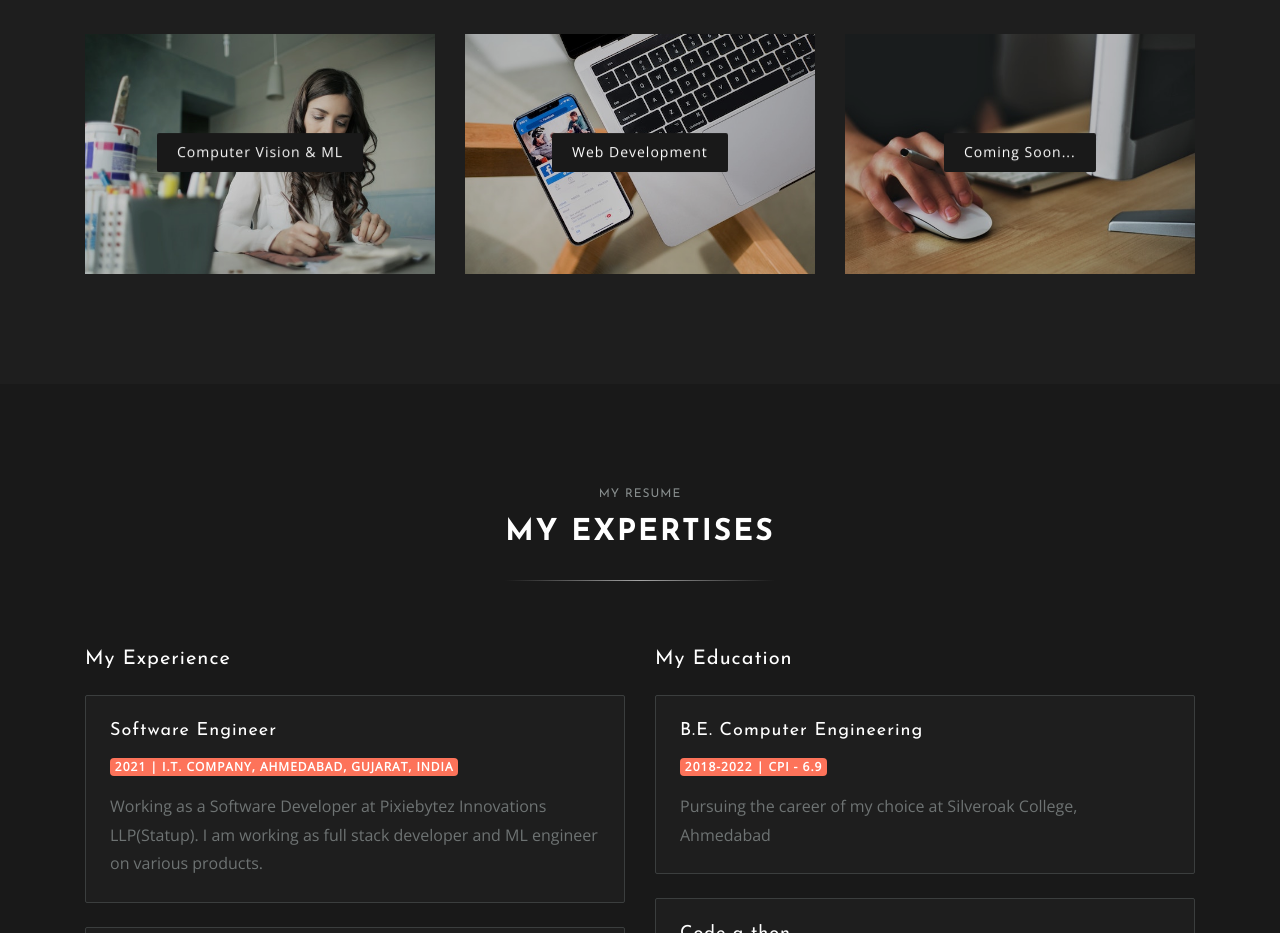
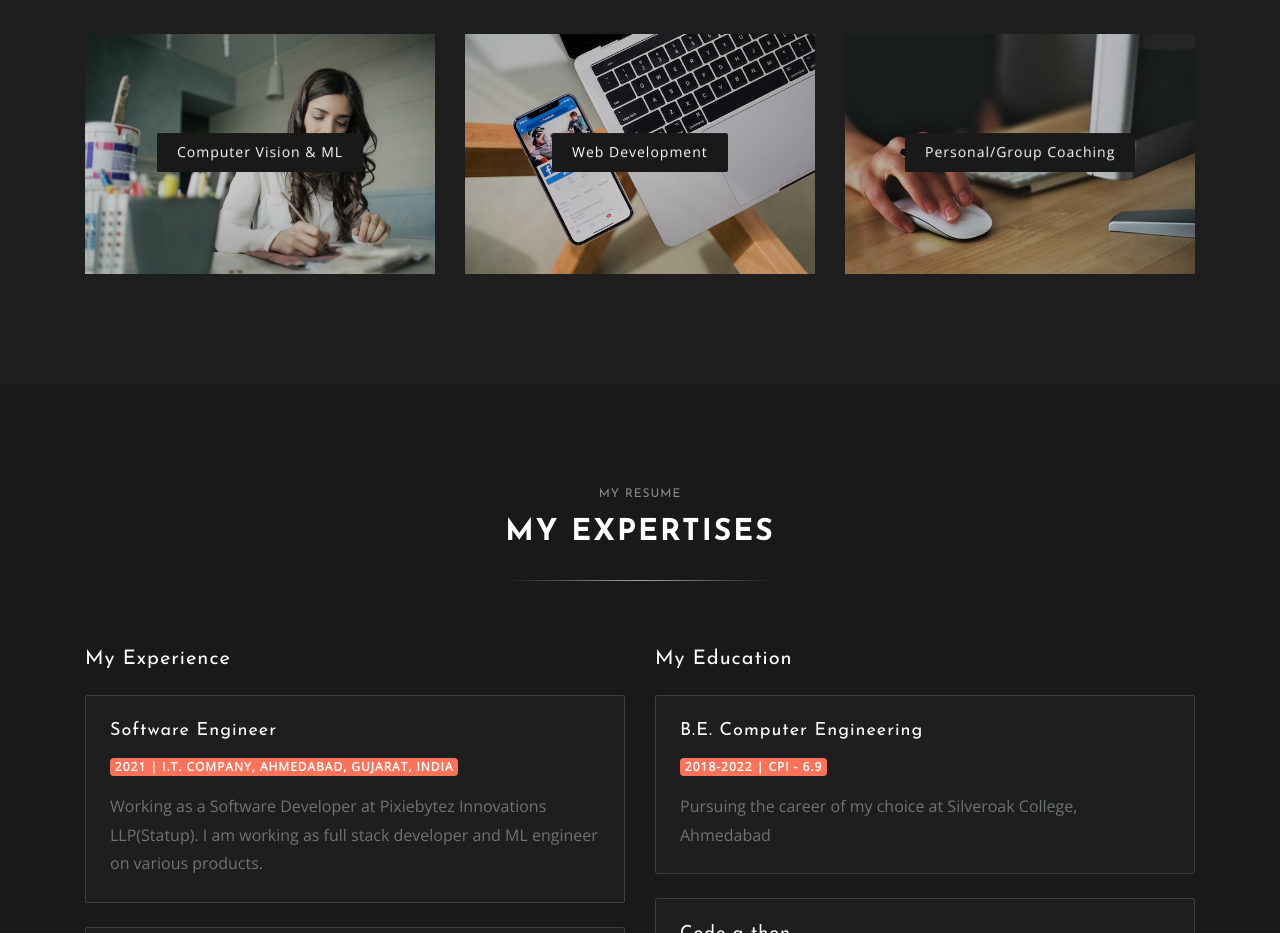
Before and after one commit to psavan1655/savanPatel-old-portfolio, a plain HTML site: page index.html in a window 1280 px wide. Shown: the part 1320-2253 px from the top of the page. Drawn offline with nearby package versions, Linux system fonts and the light colour scheme; some packages are replaced by stand-ins of ours.

Commit message:
Update index.html

```diff
--- a/index.html
+++ b/index.html
@@ -207,7 +207,7 @@
 							<div class="services-list">
 								<div class="services-list-front services-list-3">
 									<div class="flip-content">
-										<h5 class="mb-0">Coming Soon...</h5>
+										<h5 class="mb-0">Personal/Group Coaching</h5>
 									</div>
 								</div>
 								<div class="services-list-back">
```
